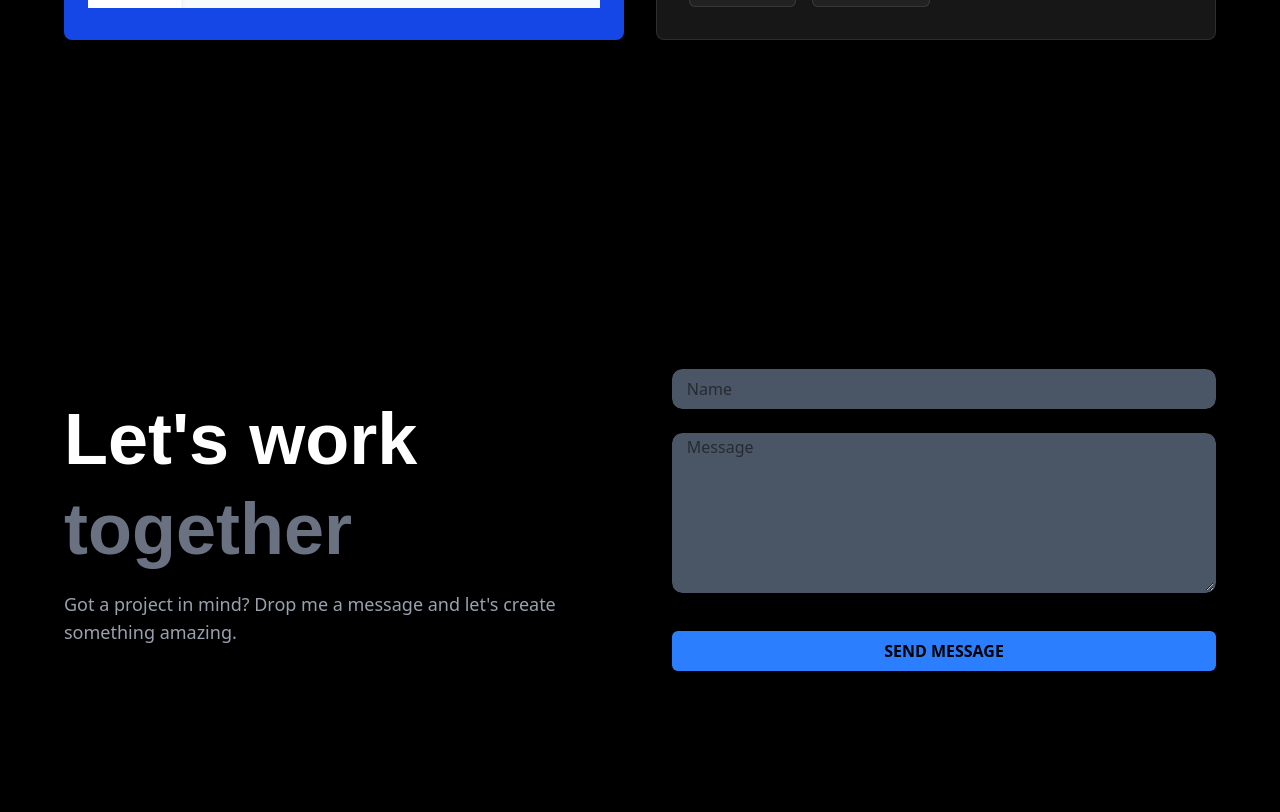
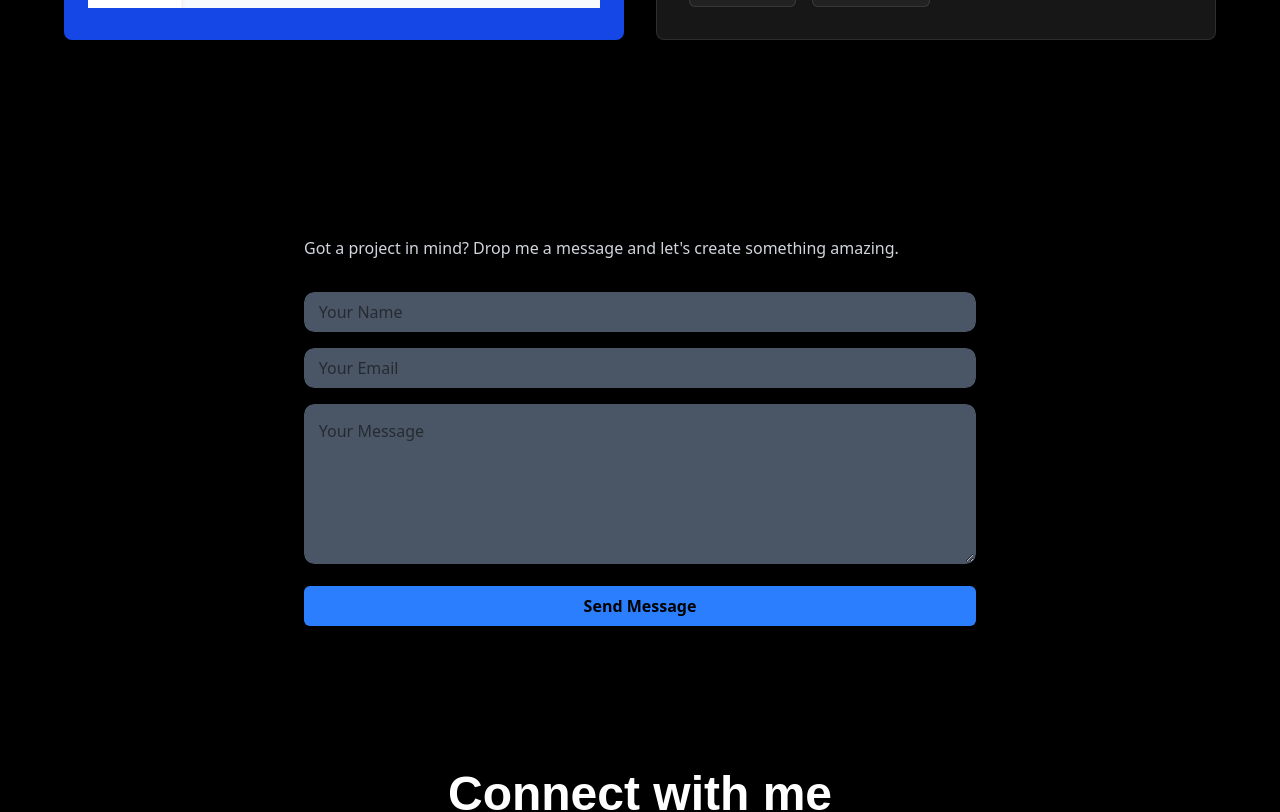
Before and after one commit to ichigoat21/me-web, a React (Vite) app: page / in a window 1280 px wide. Shown: the part 3180-3992 px from the top of the page. Built offline with nearby package versions, Linux system fonts and the light colour scheme; a web font is replaced by a local one.

Commit message:
added emailjs

```diff
--- a/index.html
+++ b/index.html
@@ -2,9 +2,9 @@
 <html lang="en">
   <head>
     <meta charset="UTF-8" />
-    <link rel="icon" type="image/svg+xml" href="/vite.svg" />
+    <link rel="icon" type="image/svg+xml" href="..//website.me//src//assets/lightning-bolt-thunder-icon-logo-abstract-volt-electric-isolated-vector (Edited).jpg" />
     <meta name="viewport" content="width=device-width, initial-scale=1.0" />
-    <title>website.me</title>
+    <title>shiv</title>
   </head>
   <body>
     <div id="root"></div>
--- a/package.json
+++ b/package.json
@@ -10,7 +10,9 @@
     "preview": "vite preview"
   },
   "dependencies": {
+    "@emailjs/browser": "^4.4.1",
     "@tailwindcss/vite": "^4.1.18",
+    "emailjs": "^5.0.0",
     "framer-motion": "^12.29.2",
     "react": "^19.2.0",
     "react-dom": "^19.2.0",
--- a/src/components/Button.tsx
+++ b/src/components/Button.tsx
@@ -1,21 +1,31 @@
-import { motion } from "framer-motion"
+import { motion } from "framer-motion";
 
-interface buttonProps{
-    title? : string
+interface buttonProps {
+    title?: string;
+    type?: "button" | "submit" | "reset";
+    disabled?: boolean;
+    children?: React.ReactNode;
 }
 
-export function Button({title} : buttonProps){
-    return <motion.button
+export function Button({ title, type = "button", disabled = false, children }: buttonProps) {
+    return (
+        <motion.button
+            type={type}
+            disabled={disabled}
             initial={{ opacity: 0, y: 20 }}
             animate={{ opacity: 1, y: 0 }}
             whileHover={{
-      y: -4
+                y: disabled ? 0 : -4
             }}
             transition={{
                 duration: 0.2,
                 ease: "easeOut",
             }}
-     className="bg-blue-500 w-full font-sans font-semibold px-4 py-2 rounded-md cursor-pointer">
-        {title}
+            className={`bg-blue-500 w-full font-sans font-semibold px-4 py-2 rounded-md cursor-pointer transition-opacity ${
+                disabled ? 'opacity-50 cursor-not-allowed' : ''
+            }`}
+        >
+            {children || title}
         </motion.button>
+    );
 }
--- a/src/components/Input.tsx
+++ b/src/components/Input.tsx
@@ -1,13 +1,22 @@
-export interface inputprops{
-    placeholder :string,
-    reference :  React.RefObject<HTMLInputElement |  null>,
+import { forwardRef } from "react";
 
+export interface inputprops {
+    placeholder: string;
+    name?: string;
+    type?: string;
+    required?: boolean;
 }
 
-
-
-export function InputComponent({placeholder, reference} : inputprops){
-    return <input ref={reference} placeholder={placeholder} type="text" className={`w-full
+export const InputComponent = forwardRef<HTMLInputElement, inputprops>(
+    ({ placeholder, name, type = "text", required }, ref) => {
+        return (
+            <input
+                ref={ref}
+                name={name}
+                placeholder={placeholder}
+                type={type}
+                required={required}
+                className={`w-full
                 h-[2.5rem]
                 pl-[0.8em]
                 rounded-[10px]
@@ -22,5 +31,10 @@ export function InputComponent({placeholder, reference} : inputprops){
 
                 focus:border-[#4A9DEC]
                 focus:shadow-[0_0_0_7px_rgba(74,157,236,0.2)]
-            focus:bg-gray-400`}/>
+                focus:bg-gray-400`}
+            />
+        );
     }
+);
+
+InputComponent.displayName = "InputComponent";
--- a/src/components/textarea.tsx
+++ b/src/components/textarea.tsx
@@ -1,13 +1,23 @@
-export interface textprops{
-    placeholder :string,
-    reference :  React.RefObject<HTMLTextAreaElement |  null>,
+import { forwardRef } from "react";
 
+export interface textprops {
+    placeholder: string;
+    name?: string;
+    required?: boolean;
 }
 
-export function TextComponent({placeholder, reference} : textprops){
-    return <textarea ref={reference} placeholder={placeholder}  className={`w-full
+export const TextComponent = forwardRef<HTMLTextAreaElement, textprops>(
+    ({ placeholder, name, required }, ref) => {
+        return (
+            <textarea
+                ref={ref}
+                name={name}
+                placeholder={placeholder}
+                required={required}
+                className={`w-full
                 h-40
                 pl-[0.8em]
+                pt-[0.8em]
                 rounded-[10px]
                 border-2 border-transparent
                 bg-gray-600
@@ -20,5 +30,10 @@ export function TextComponent({placeholder, reference} : textprops){
 
                 focus:border-[#4A9DEC]
                 focus:shadow-[0_0_0_7px_rgba(74,157,236,0.2)]
-            focus:bg-gray-400`}/>
+                focus:bg-gray-400`}
+            />
+        );
     }
+);
+
+TextComponent.displayName = "TextComponent";
--- a/src/sections/contactSection.tsx
+++ b/src/sections/contactSection.tsx
@@ -1,83 +1,118 @@
-import { useRef } from "react";
+import { useRef, useState } from "react";
 import { InputComponent } from "../components/Input";
 import { TextComponent } from "../components/textarea";
 import { Button } from "../components/Button";
 import { motion } from "framer-motion";
+import emailjs from '@emailjs/browser';
+
+interface StatusMessage {
+  type: 'success' | 'error' | '';
+  message: string;
+}
 
 export function ContactSection() {
-  const nameRef = useRef<HTMLInputElement | null>(null);
-  const messageRef = useRef<HTMLTextAreaElement | null>(null);
+  const form = useRef<HTMLFormElement>(null);
+  const nameRef = useRef<HTMLInputElement>(null);
+  const messageRef = useRef<HTMLTextAreaElement>(null);
+
+  const [isLoading, setIsLoading] = useState<boolean>(false);
+  const [status, setStatus] = useState<StatusMessage>({ type: '', message: '' });
+
+  const handleSubmit = async (e: React.FormEvent<HTMLFormElement>) => {
+    e.preventDefault();
+    setIsLoading(true);
+    setStatus({ type: '', message: '' });
+
+    if (!form.current) {
+      setStatus({
+        type: 'error',
+        message: 'Form reference not found.'
+      });
+      setIsLoading(false);
+      return;
+    }
+
+    try {
+      console.log('Sending email with form data:', {
+        service: 'service_81k5j2d',
+        template: 'template_07cvtkx',
+        formData: new FormData(form.current)
+      });
+
+      const result = await emailjs.sendForm(
+        'service_81k5j2d',
+        'template_07cvtkx',
+        form.current,
+        'ckxzk4EZ2bgHxC1DU'
+      );
+
+      console.log('Email sent successfully:', result);
+      setStatus({
+        type: 'success',
+        message: 'Message sent successfully! I\'ll get back to you soon.'
+      });
+
+      form.current.reset();
+    } catch (error) {
+      console.error('Failed to send email:', error);
+      setStatus({
+        type: 'error',
+        message: `Failed to send message: ${error instanceof Error ? error.message : 'Unknown error'}`
+      });
+    } finally {
+      setIsLoading(false);
+    }
+  };
 
   return (
-    <div className="min-h-screen flex items-center justify-center px-6 py-20">
-      <div className="max-w-6xl w-full grid md:grid-cols-2 gap-16 items-center">
+    <section className="contact-section py-16">
+      <motion.div
+        initial={{ opacity: 0, y: 20 }}
+        animate={{ opacity: 1, y: 0 }}
+        transition={{ duration: 0.6 }}
+        className="max-w-2xl mx-auto"
+      >
+        <h2 className="text-3xl font-bold mb-4">Let's work together</h2>
+        <p className="mb-8 text-gray-300">Got a project in mind? Drop me a message and let's create something amazing.</p>
 
-        <motion.div
-          initial={{ opacity: 0, x: -50 }}
-          whileInView={{ opacity: 1, x: 0 }}
-          viewport={{ once: true }}
-          transition={{ duration: 0.8 }}
-          className="space-y-4"
-        >
-          <motion.h2
-            className="text-6xl md:text-7xl font-bold text-white leading-tight  font-display"
-            initial={{ opacity: 0, y: 20 }}
-            whileInView={{ opacity: 1, y: 0 }}
-            viewport={{ once: true }}
-            transition={{ duration: 0.6, delay: 0.2 }}
-          >
-            Let's work
-            <br />
-            <span className="text-gray-500  font-display">together</span>
-          </motion.h2>
-          <motion.p
-            className="text-gray-400 text-lg"
-            initial={{ opacity: 0 }}
-            whileInView={{ opacity: 1 }}
-            viewport={{ once: true }}
-            transition={{ duration: 0.6, delay: 0.4 }}
-          >
-            Got a project in mind? Drop me a message and let's create something amazing.
-          </motion.p>
-        </motion.div>
+        <form ref={form} onSubmit={handleSubmit} className="space-y-4">
+          <InputComponent
+            ref={nameRef}
+            name="user_name"
+            type="text"
+            placeholder="Your Name"
+            required
+          />
 
+          <InputComponent
+            name="user_email"
+            type="email"
+            placeholder="Your Email"
+            required
+          />
 
-        <motion.div
-          initial={{ opacity: 0, x: 50 }}
-          whileInView={{ opacity: 1, x: 0 }}
-          viewport={{ once: true }}
-          transition={{ duration: 0.8 }}
-          className="space-y-6"
-        >
-          <motion.div
-            initial={{ opacity: 0, y: 20 }}
-            whileInView={{ opacity: 1, y: 0 }}
-            viewport={{ once: true }}
-            transition={{ duration: 0.5, delay: 0.3 }}
-          >
-            <InputComponent placeholder="Name" reference={nameRef} />
-          </motion.div>
+          <TextComponent
+            ref={messageRef}
+            name="message"
+            placeholder="Your Message"
+            required
+          />
 
-          <motion.div
-            initial={{ opacity: 0, y: 20 }}
-            whileInView={{ opacity: 1, y: 0 }}
-            viewport={{ once: true }}
-            transition={{ duration: 0.5, delay: 0.4 }}
-          >
-            <TextComponent placeholder="Message" reference={messageRef} />
-          </motion.div>
+          <Button type="submit" disabled={isLoading}>
+            {isLoading ? 'Sending...' : 'Send Message'}
+          </Button>
 
-          <motion.div
-            initial={{ opacity: 0, y: 20 }}
-            whileInView={{ opacity: 1, y: 0 }}
-            viewport={{ once: true }}
-            transition={{ duration: 0.5, delay: 0.5 }}
-            className="pt-2"
-          >
-            <Button title="SEND MESSAGE" />
-          </motion.div>
-        </motion.div>
-      </div>
-    </div>
+          {status.message && (
+            <div className={`mt-4 p-4 rounded-lg text-center ${
+              status.type === 'success'
+                ? 'bg-green-500/20 text-green-300 border border-green-500/30'
+                : 'bg-red-500/20 text-red-300 border border-red-500/30'
+            }`}>
+              {status.message}
+            </div>
+          )}
+        </form>
+      </motion.div>
+    </section>
   );
 }
```
Also changed, not shown: src/assets/lightning-bolt-thunder-icon-logo-abstract-volt-electric-isolated-vector (Edited).jpg (added), 1 other file (tests, documents, lock files or other folders). Lines whose indentation alone changed are shown as unchanged.
